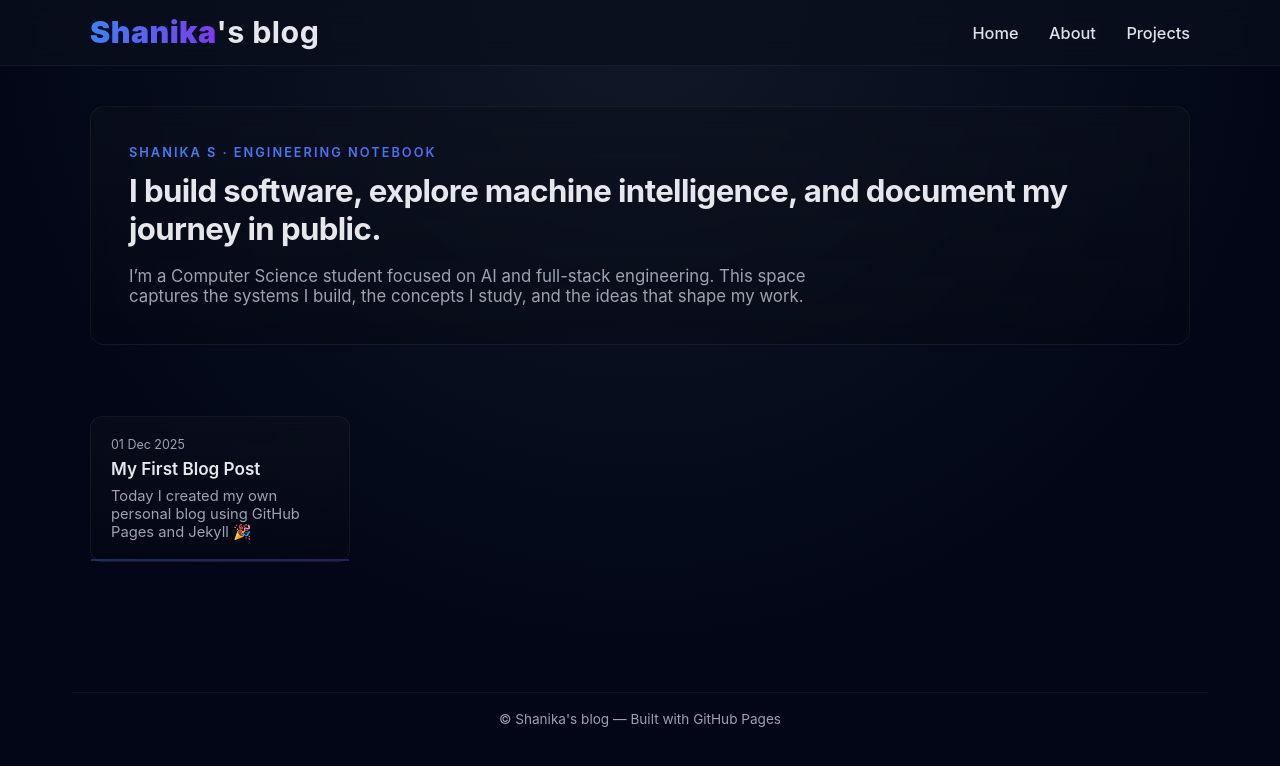
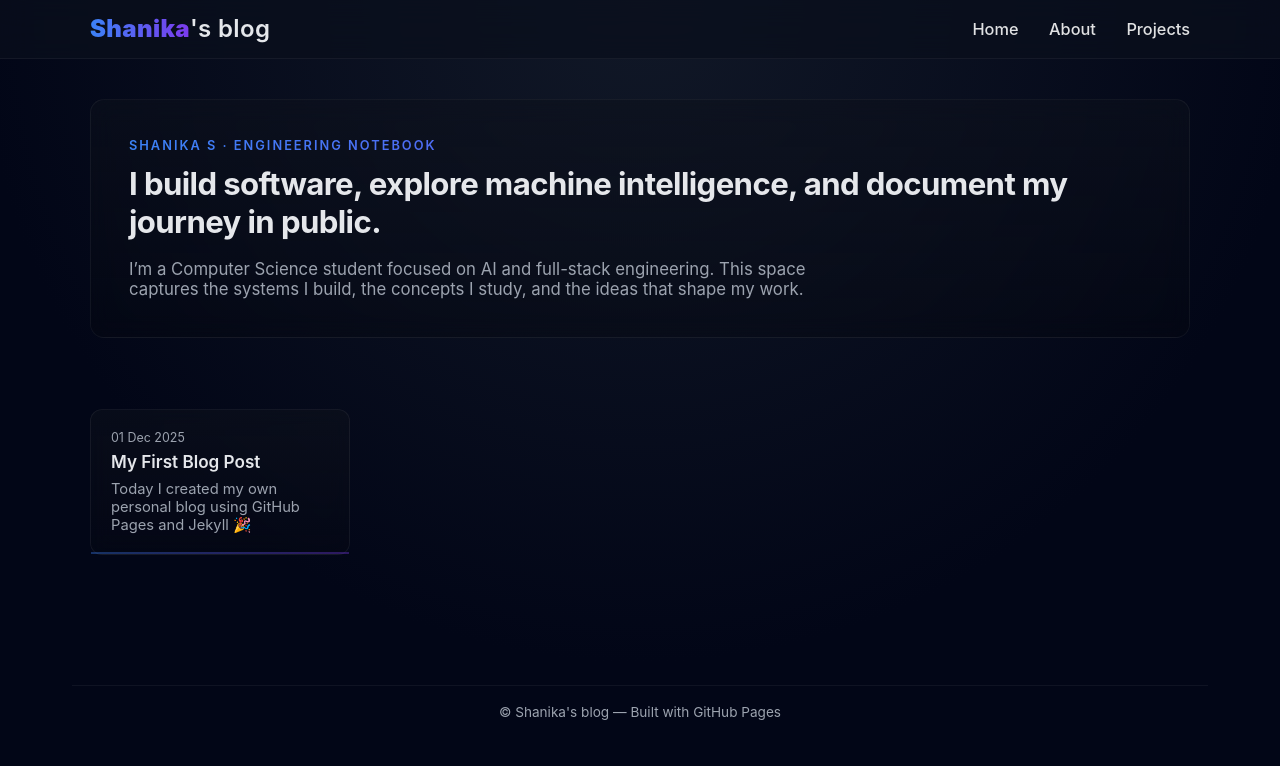
Before and after one commit to shanikashameems/shanikashameems.github.io, a Jekyll site: the page built from index.md, in a window 1280 px wide. Shown: the top 766 px of the page. Built offline with Jekyll 4.4.1, drawn with Linux system fonts in a browser that asks for light colours.

Commit message:
Update default.html

```diff
--- a/_layouts/default.html
+++ b/_layouts/default.html
@@ -44,8 +44,8 @@
 
     /* BIG BRAND TITLE (Guaranteed Working) */
     header .nav .brand{
-      font-weight:700;
-      font-size:1.9rem !important;
+      font-weight:600;
+      font-size:1.5rem !important;
       line-height:1.1;
       letter-spacing:.015em;
     }
```
